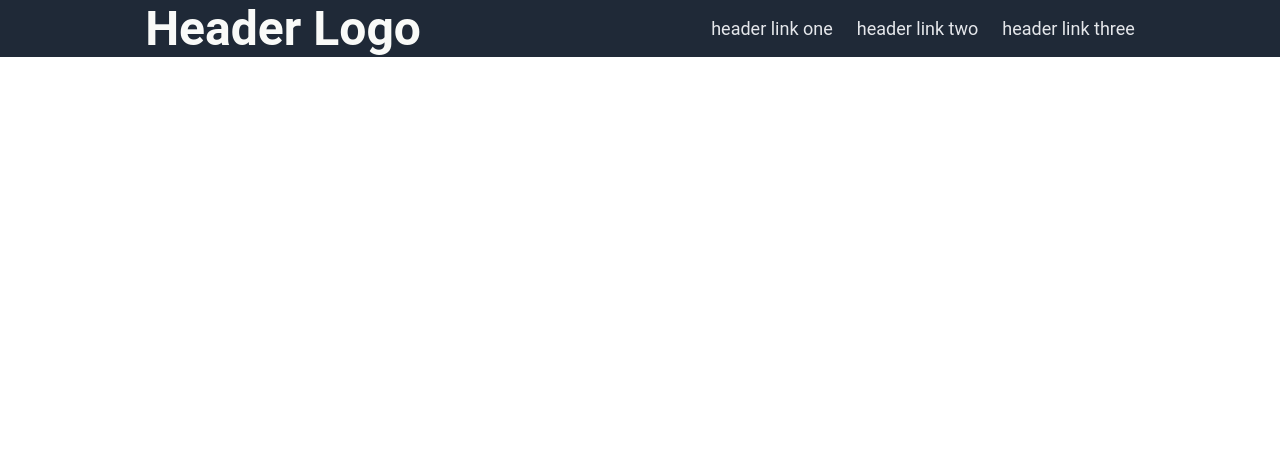
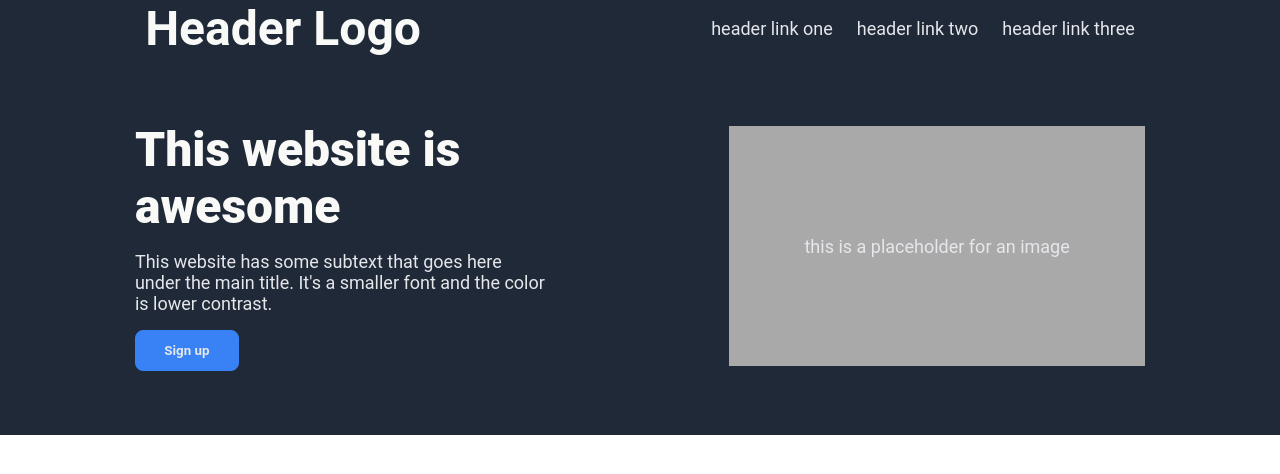
Before and after one commit to PineconeTree/odin-landing-page, a plain HTML site: page index.html in a window 1280 px wide. Drawn offline with Linux system fonts and the light colour scheme.

Commit message:
hero section complete

```diff
--- a/index.html
+++ b/index.html
@@ -18,6 +18,16 @@
                 <a>header link three</a>
             </div>
         </div>
+        <div class="hero">
+            <div class="heroLeft">
+                <h1 class="heroBigText">This website is awesome</h1>
+                <p class="heroSecondaryText">This website has some subtext that goes here under the main title. It's a smaller font and the color is lower contrast.</p>
+                <button class="heroButton">Sign up</button>
+            </div>
+            <div class="heroRight">
+                <p class="heroSecondaryText">this is a placeholder for an image</p>
+            </div>
+        </div>
     </div>
 </body>
 </html>
--- a/styles.css
+++ b/styles.css
@@ -36,3 +36,51 @@ body {
     flex-direction: column;
     background-color: #1F2937;
 }
+
+.hero {
+    display: flex;
+    flex-direction: row;
+    align-items: center;
+    justify-content: space-around;
+    padding: 64px 0;
+    margin: 0 auto;
+}
+
+.heroLeft {
+    display: flex;
+    flex-direction: column;
+    align-items: flex-start;
+    gap: 16px;
+    width: 35%;
+}
+
+.heroRight {
+    display: flex;
+    justify-content: center;
+    align-items: center;
+    height: 240px;
+    width: 35%;
+    flex-wrap: wrap;
+    background-color: darkgray;
+}
+
+.heroBigText {
+    font-size: 48px;
+    font-weight: 900;
+    color: #F9FAF8;
+}
+
+.heroButton {
+    color: #E5E7EB;
+    background-color: #3882f6;
+    padding: 12px;
+    border-radius: 8px;
+    font-weight: 600;
+    width: 25%;
+    border: 1px solid #3882f6;
+}
+
+.heroSecondaryText {
+    font-size: 18px;
+    color: #E5E7EB;
+}
```
